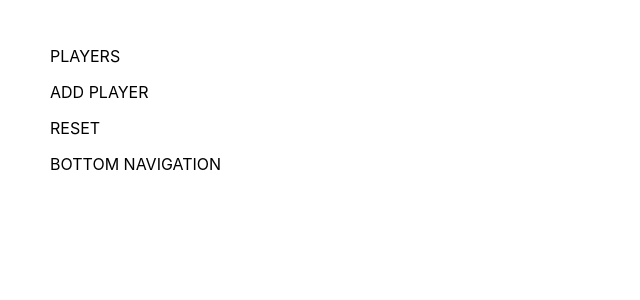
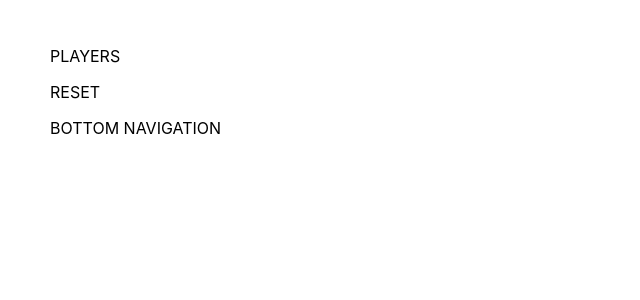
Before and after one commit to jamiehaywood/HeartsPointsTracker, a React (Create React App) app: page / in a window 1280 px wide. Shown: the top 300 px of the page, without its empty margins (0-640 px from the left). Built offline with nearby package versions, Linux system fonts and the light colour scheme.

Commit message:
Added AddPlayerButton component

```diff
--- a/src/App.js
+++ b/src/App.js
@@ -1,13 +1,16 @@
 import React, { Component } from 'react';
+import Player from './Molecules/Player';
+import AddPlayerButton from './Atoms/AddPlayerButton';
 
 class App extends Component {
   render() {
     return (
       <div>
         <p>PLAYERS</p>
-        <p>ADD PLAYER</p>
+        <AddPlayerButton />
         <p>RESET</p>
         <p>BOTTOM NAVIGATION</p>
+        <Player />
       </div>
     );
   }
```
